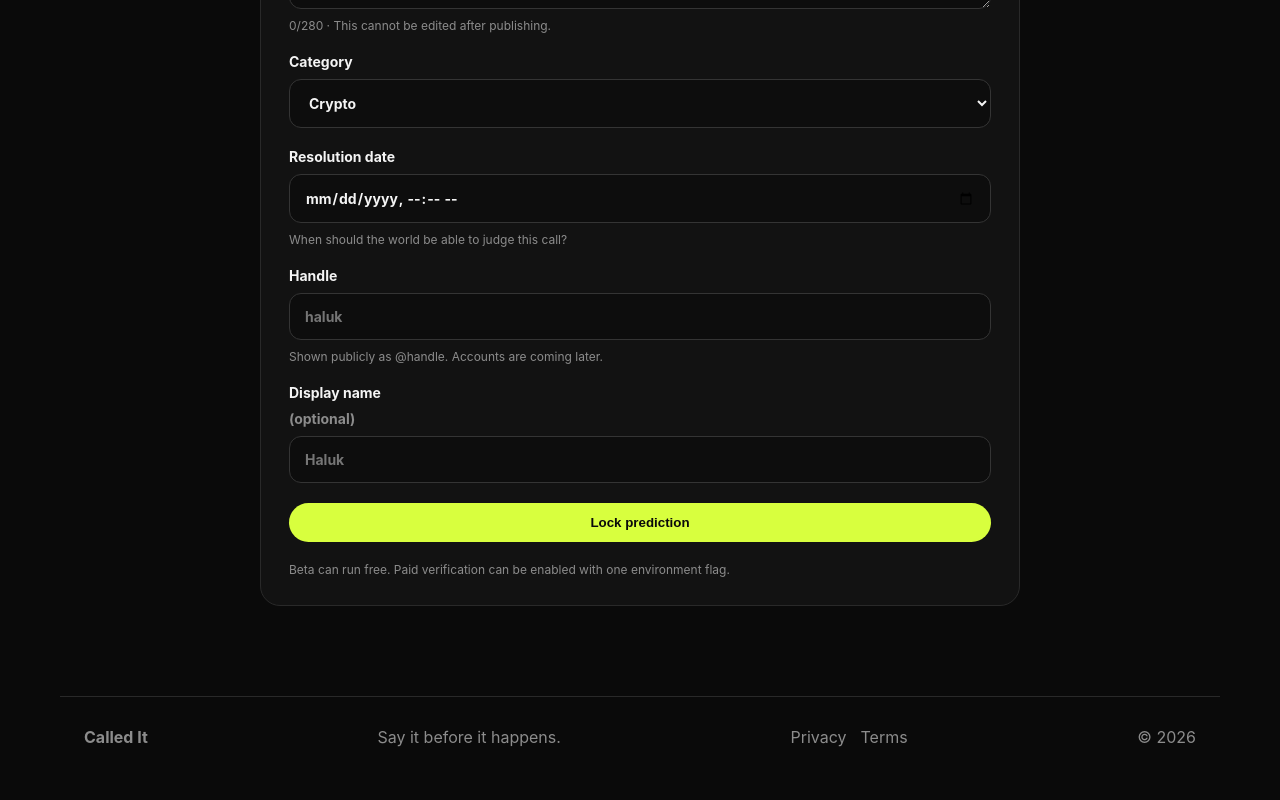
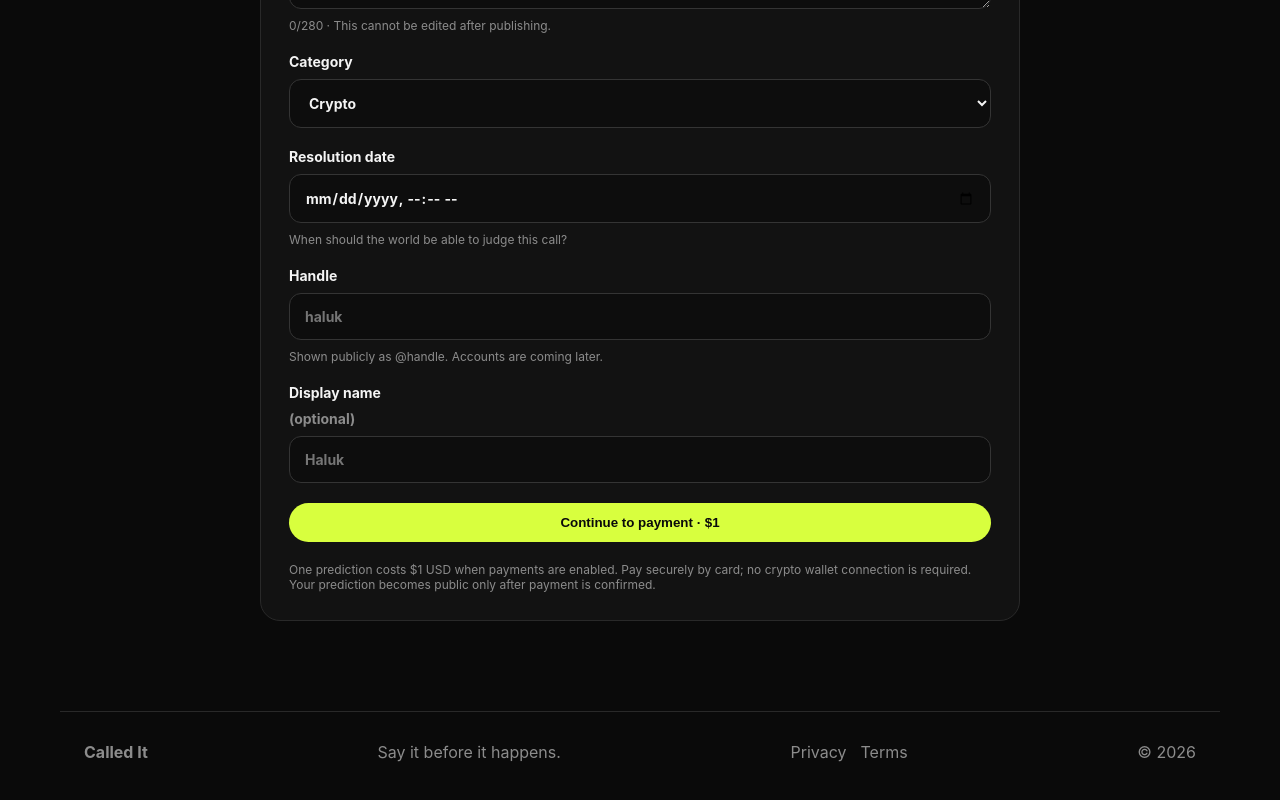
Before and after one commit to huklaa/calledit, a Next.js app: page /new in a window 1280 px wide. Shown: the part 492-1292 px from the top of the page. Built offline with nearby package versions, Linux system fonts and the light colour scheme; no server answers.

Commit message:
Show $1 wallet-free checkout in prediction form

```diff
--- a/app/new/prediction-form.tsx
+++ b/app/new/prediction-form.tsx
@@ -80,10 +80,10 @@ export default function PredictionForm() {
 
       {error && <div className="error">{error}</div>}
       <button className="button" type="submit" disabled={busy}>
-        {busy ? "Locking…" : "Lock prediction"}
+        {busy ? "Continuing…" : "Continue to payment · $1"}
       </button>
       <span className="hint">
-        Beta can run free. Paid verification can be enabled with one environment flag.
+        One prediction costs $1 USD when payments are enabled. Pay securely by card; no crypto wallet connection is required. Your prediction becomes public only after payment is confirmed.
       </span>
     </form>
   );
```
